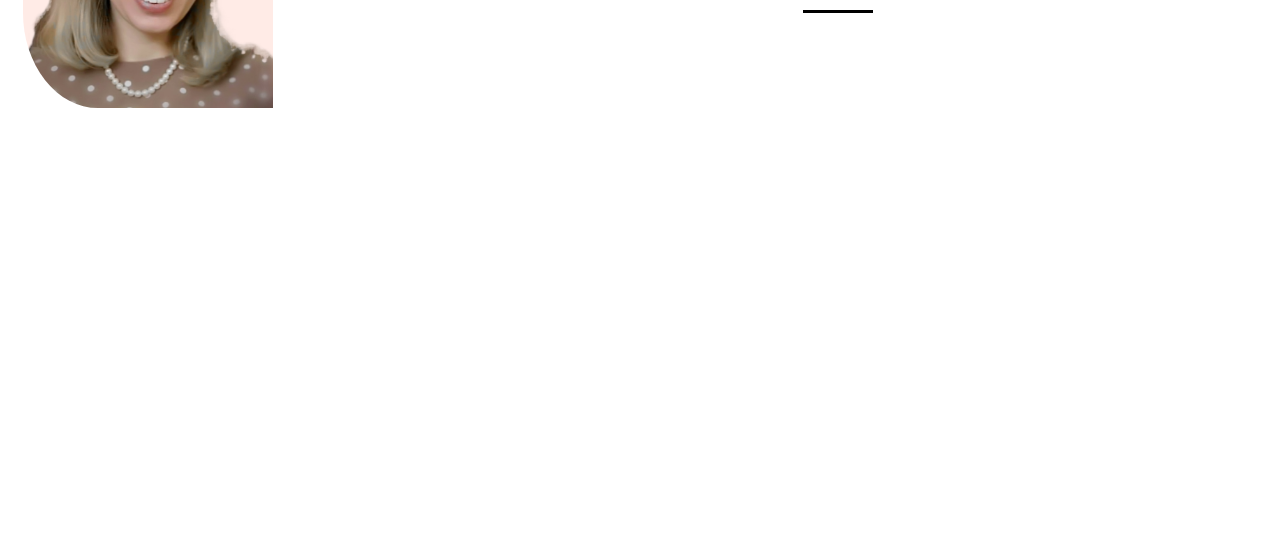
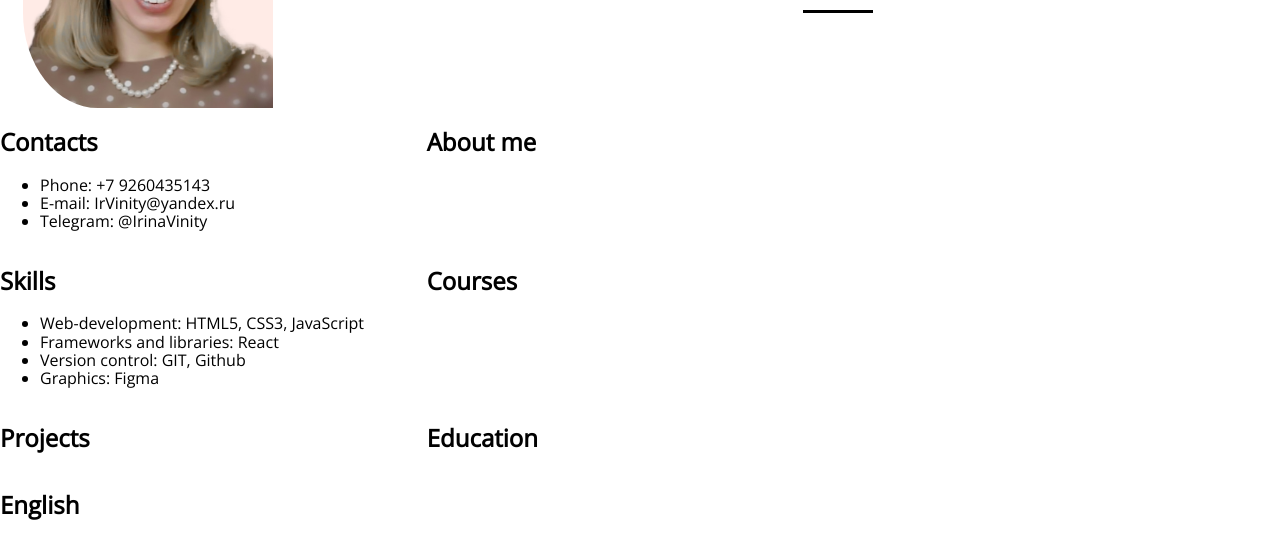
Before and after one commit to IrinaVinit/my_CV, a plain HTML site: page index.html in a window 1280 px wide. Shown: the part 364-903 px from the top of the page. Before the commit the page ends 800 px from the top, so only its background shows below. Drawn offline with nearby package versions, Linux system fonts and the light colour scheme.

Commit message:
feat: add main structure

```diff
--- a/index.html
+++ b/index.html
@@ -25,15 +25,62 @@
     <main class="main">
       <div class="container">
         <section class="profile">
-          <img src="./assets/img/FOTO-fotor-bg-remover-20230627231820.png" alt="my Photo" class="photo" />
+          <img
+            src="./assets/img/FOTO-fotor-bg-remover-20230627231820.png"
+            alt="my Photo"
+            class="photo"
+          />
           <div class="profile-text">
             <h1 class="profile-text__name">Irina Vinitskaia</h1>
             <p class="profile-text__position">Intern Frontend Developer</p>
             <!-- <p class="profile-text__about"> Music has a lot in common with programming, but the main thing is a keyboard instrument, on which you can create some small and large masterpieces alone and in a team.</p> -->
           </div>
         </section>
-        <section class="'profile-description">
+        <section class="profile-description">
+          <div class="contacts">
+            <h2 class="title">Contacts</h2>
+            <p class="section-text">
+                <ul class="contacts-list">
+                    <li class="contacts-item">Phone: +7 9260435143</li>
+                    <li class="contacts-item">E-mail: IrVinity@yandex.ru</li>
+                    <li class="contacts-item">Telegram: @IrinaVinity</li>
+                </ul>
 
+                </p>
+          </div>
+          <div class="about-me">
+            <h2 class="title">About me</h2>
+            <p class="section-text"></p>
+          </div>
+          <div class="skills">
+            <h2 class="title">Skills</h2>
+            <p class="section-text">
+                <ul class="skills-list">
+                    <li class="skills-item">Web-development: HTML5, CSS3, JavaScript</li>
+                    <li class="skills-item">Frameworks and libraries: React</li>
+                    <li class="skills-item">Version control: GIT, Github</li>
+                    <li class="skills-item">Graphics: Figma</li>
+                </ul>
+
+
+            </p>
+          </div>
+          <div class="courses">
+            <h2 class="title">Courses</h2>
+            <p class="section-text"></p>
+          </div>
+          <div class="projects">
+            <h2 class="title">Projects</h2>
+            <p class="section-text"></p>
+          </div>
+          <div class="education">
+            <h2 class="title">Education</h2>
+            <p class="section-text"></p>
+          </div>
+          <div class="english">
+            <h2 class="title">English</h2>
+            <p class="section-text"></p>
+          </div>
         </section>
       </div>
     </main>
--- a/style/style.css
+++ b/style/style.css
@@ -87,3 +87,8 @@ body {
     letter-spacing: 1px;
     margin: 0;
 }
+.profile-description {
+    display: grid;
+    grid-template-columns: 1fr 2fr;
+    grid-template-rows: auto;
+}
```
